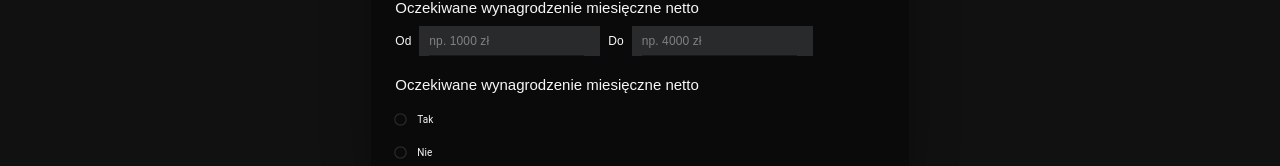
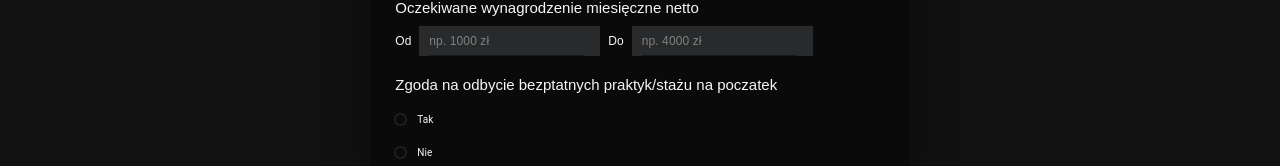
Before and after one commit to git-asia/HeadHunter_client, a React (Vite) app: page / in a window 1280 px wide. Both pictures are taken after a click on the button "Filtrowanie". Shown: the part 602-768 px from the top of the page. Built offline with nearby package versions, Linux system fonts and the light colour scheme.

Commit message:
Fixing button text and one title

```diff
--- a/src/components/SearchFilterBar/FilterWindow/FilterWindow.tsx
+++ b/src/components/SearchFilterBar/FilterWindow/FilterWindow.tsx
@@ -220,7 +220,7 @@ export const FilterWindow = (props:any) => {
                     />
                 </Grid>
 
-                <p className="title">Oczekiwane wynagrodzenie miesięczne netto</p>
+                <p className="title">Zgoda na odbycie bezptatnych praktyk/stażu na poczatek</p>
                 <RadioGroup
                     name="controlled-radio-buttons-group"
                     className="controlled-radio"
@@ -258,7 +258,7 @@ export const FilterWindow = (props:any) => {
             <DialogActions>
                 <Button onClick={props.handleClose} className="cancel-button">Anuluj</Button>
 
-                <Button onClick={lookState} className="box-star-checked cancel-button">Zastosuj</Button>
+                <Button onClick={lookState} className="box-star-checked cancel-button">Pokaż wyniki</Button>
             </DialogActions>
         </Paper>
 
```
